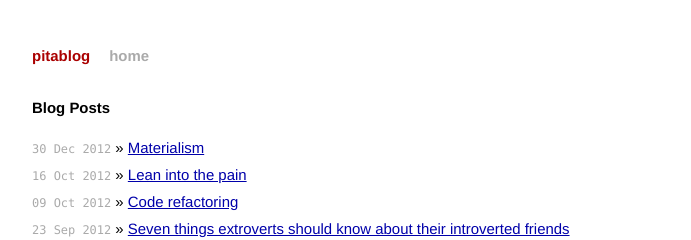
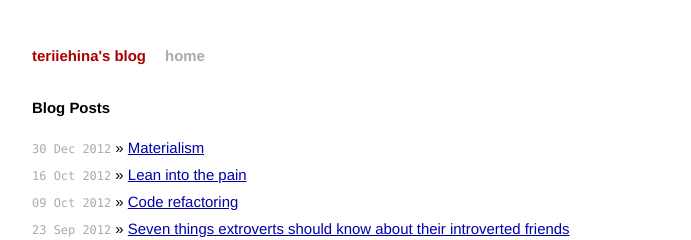
Before and after one commit to teriiehina/teriiehina.github.com, a Jekyll site: the page built from index.html, in a window 1280 px wide. Shown: the top 240 px of the page, without its empty margins (294-985 px from the left). Built offline with Jekyll 4.4.1, drawn with Linux system fonts in a browser that asks for light colours; Markdown is read by kramdown in place of the engine named in the settings.

Commit message:
Update titles

```diff
--- a/_config.yml
+++ b/_config.yml
@@ -1,3 +1,3 @@
-name: pitablog
+name: teriiehina's blog
 markdown: redcarpet
 pygments: true
--- a/_pages/2011-06-14-about.html
+++ b/_pages/2011-06-14-about.html
@@ -10,4 +10,4 @@ meta:
   _wp_page_template: default
   _edit_last: '1'
 ---
-<!--:en-->I should write. You may read.<!--:--><!--:fr-->Je suis censé écrire. Tu es censé lire.<!--:-->
+I should write. You may read.
--- a/index.html
+++ b/index.html
@@ -1,6 +1,6 @@
 ---
 layout: default
-title: Your New Jekyll Site
+title: teriiehina's blog
 ---
 
 <div id="home">
```
